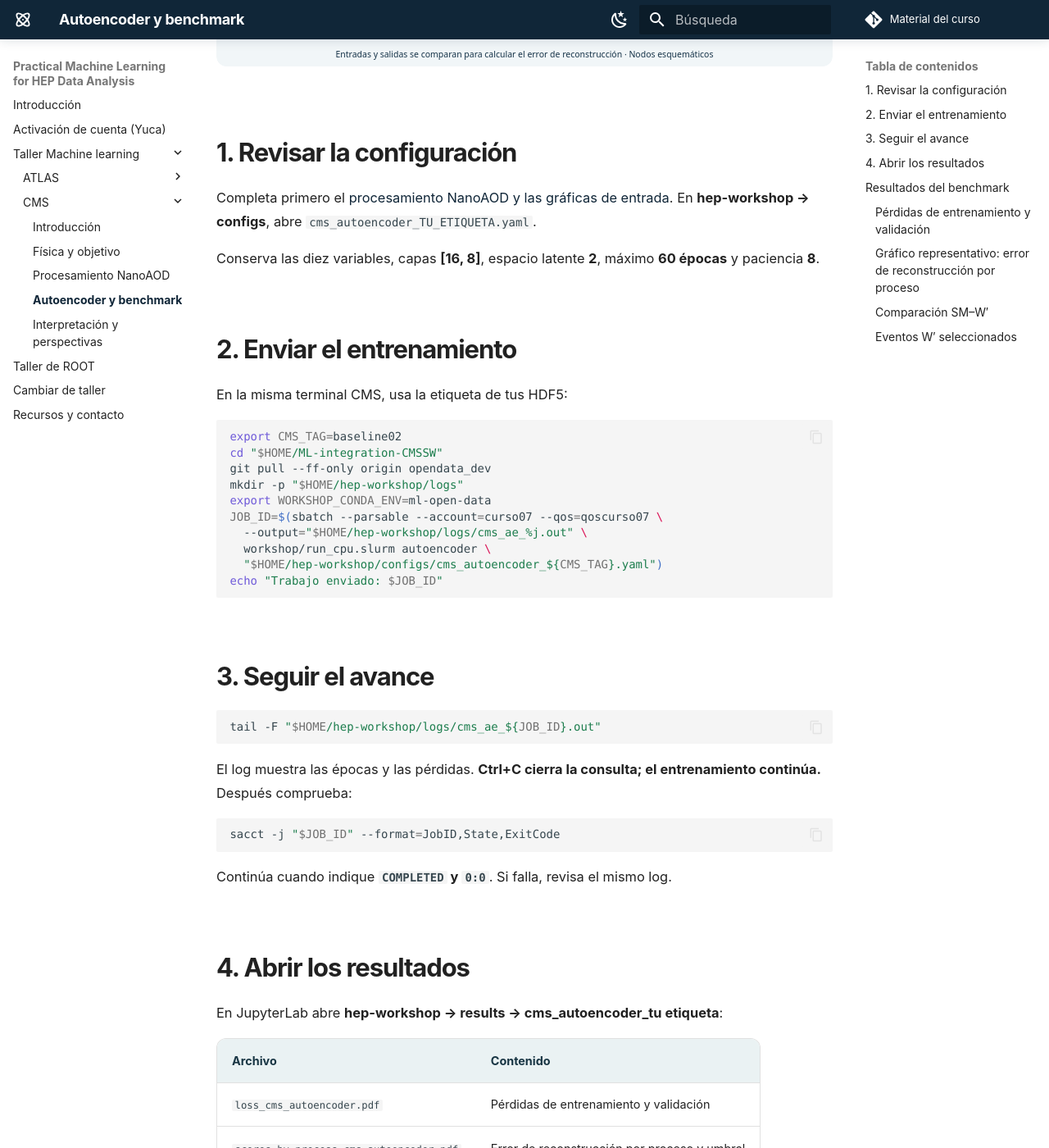
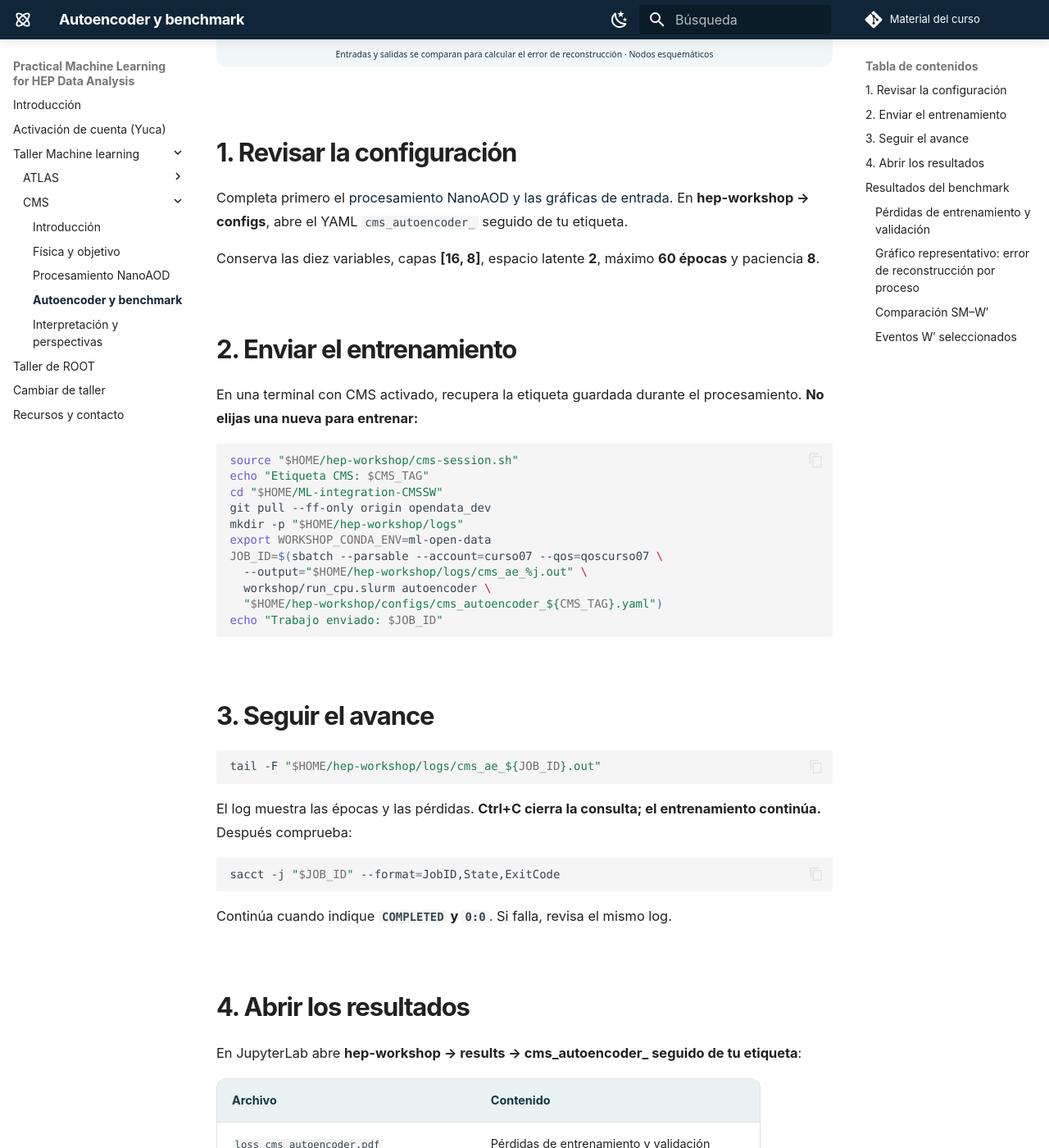
Before and after one commit to castaned/practical-ml-hep, an MkDocs documentation site: the page built from docs/cms-autoencoder.md, in a window 1280 px wide and 1400 px high, scrolled down 453 px. Shown: the whole window at 82% size. Built offline with MkDocs 1.6.1 and Material for MkDocs 9.7.7, drawn with Linux system fonts in a browser that asks for light colours; comment, search, counter and statistics services are not loaded.

Commit message:
Persist CMS tag once and reuse it in training instructions

````diff
--- a/docs/cms-autoencoder.md
+++ b/docs/cms-autoencoder.md
@@ -6,16 +6,17 @@ La red aprende a reconstruir eventos del **Modelo Estándar**. W′ se utiliza s
 
 ## 1. Revisar la configuración
 
-Completa primero el [procesamiento NanoAOD y las gráficas de entrada](cms-procesamiento.md). En **hep-workshop → configs**, abre `cms_autoencoder_TU_ETIQUETA.yaml`.
+Completa primero el [procesamiento NanoAOD y las gráficas de entrada](cms-procesamiento.md). En **hep-workshop → configs**, abre el YAML `cms_autoencoder_` seguido de tu etiqueta.
 
 Conserva las diez variables, capas **[16, 8]**, espacio latente **2**, máximo **60 épocas** y paciencia **8**.
 
 ## 2. Enviar el entrenamiento
 
-En la misma terminal CMS, usa la etiqueta de tus HDF5:
+En una terminal con CMS activado, recupera la etiqueta guardada durante el procesamiento. **No elijas una nueva para entrenar:**
 
 ```bash
-export CMS_TAG=baseline02
+source "$HOME/hep-workshop/cms-session.sh"
+echo "Etiqueta CMS: $CMS_TAG"
 cd "$HOME/ML-integration-CMSSW"
 git pull --ff-only origin opendata_dev
 mkdir -p "$HOME/hep-workshop/logs"
@@ -43,7 +44,7 @@ Continúa cuando indique **`COMPLETED` y `0:0`**. Si falla, revisa el mismo log.
 
 ## 4. Abrir los resultados
 
-En JupyterLab abre **hep-workshop → results → cms_autoencoder_tu etiqueta**:
+En JupyterLab abre **hep-workshop → results → cms_autoencoder_ seguido de tu etiqueta**:
 
 | Archivo | Contenido |
 | --- | --- |
````
Also changed, not shown: docs/cms-procesamiento.md (+5 -2 lines).
